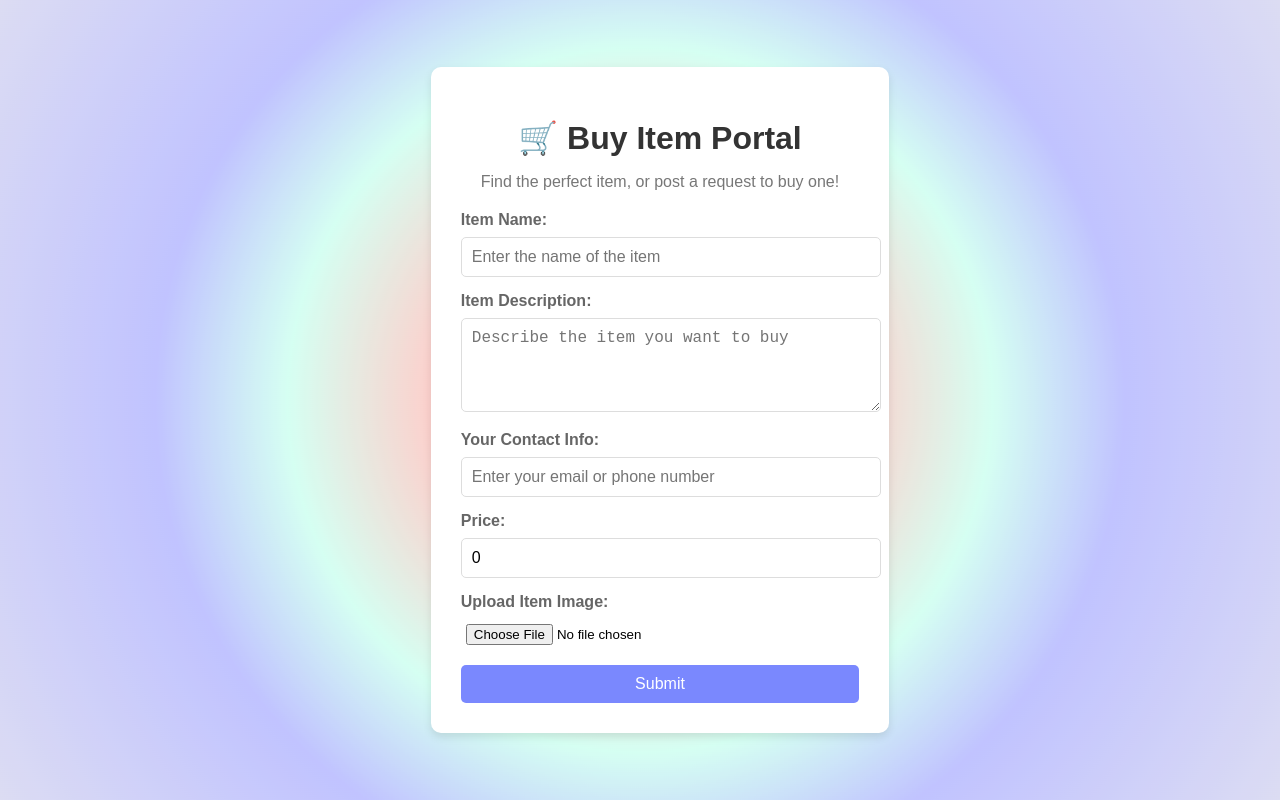
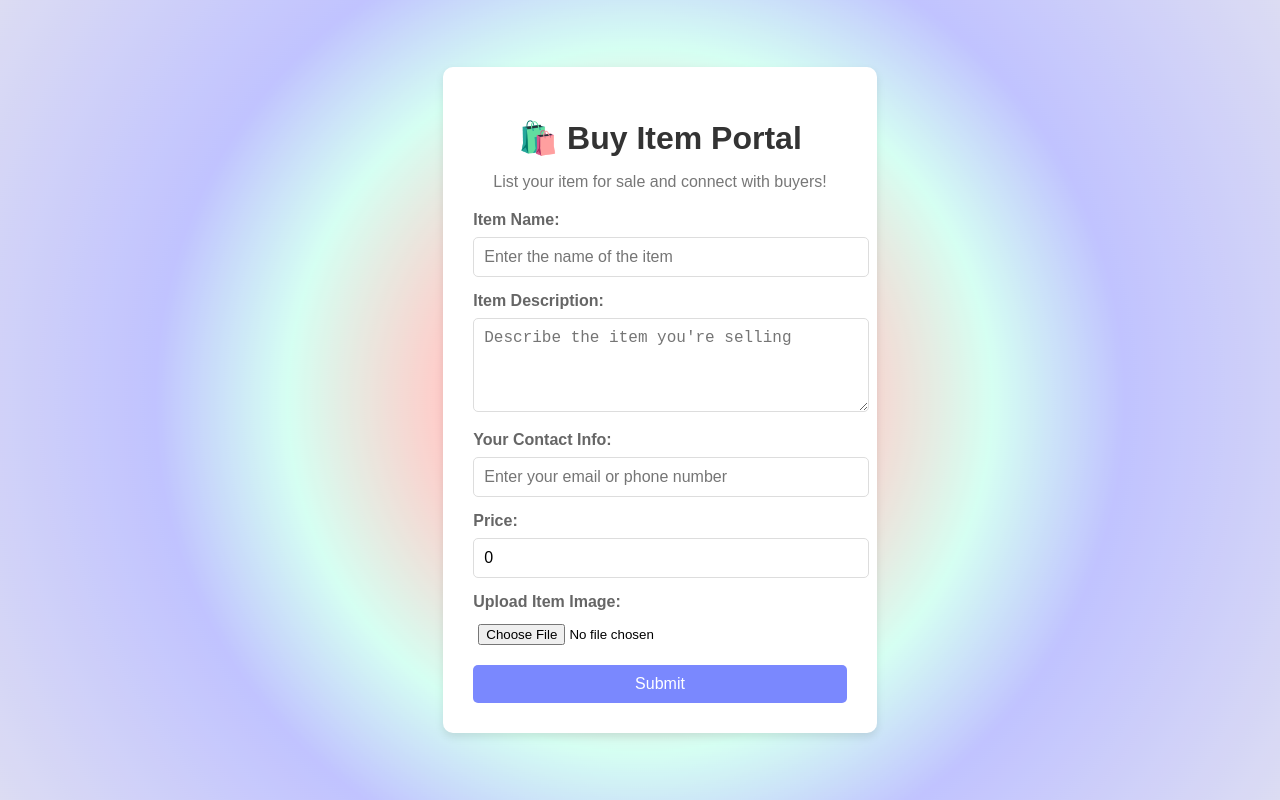
Before and after one commit to Amisha2700/hostelbuddie, a React (Vite) app in the folder frontend_main/hb_login/: page /buy in a window 1280 px wide. Built offline with nearby package versions, Linux system fonts and the light colour scheme.

Commit message:
Buy button done

```diff
--- a/frontend_main/hb_login/src/buy.jsx
+++ b/frontend_main/hb_login/src/buy.jsx
@@ -1,14 +1,141 @@
-import React, { useState } from 'react';
+// import React, { useState } from 'react';
+// import './Forms.css';
+
+// const Buy = () => {
+//   const [formData, setFormData] = useState({
+//     itemName: '',
+//     itemDescription: '',
+//     contactInfo: '',
+//     itemImage: null,
+//     price: 0
+//   });
+
+//   const handleChange = (e) => {
+//     const { name, value } = e.target;
+//     setFormData({
+//       ...formData,
+//       [name]: value,
+//     });
+//   };
+
+//   const handleFileChange = (e) => {
+//     setFormData({
+//       ...formData,
+//       itemImage: e.target.files[0],
+//     });
+//   };
+
+//   const handleSubmit = (e) => {
+//     e.preventDefault();
+//     console.log('Buy Form Submitted', formData);
+
+//     // Reset form fields
+//     setFormData({
+//       itemName: '',
+//       itemDescription: '',
+//       contactInfo: '',
+//       itemImage: null,
+//       price: 0
+//     });
+//   };
+
+//   return (
+//     <div className="container">
+//       <div className="card">
+//         <h1 className="title">🛒 Buy Item Portal</h1>
+//         <p className="subtitle">Find the perfect item, or post a request to buy one!</p>
+//         <form onSubmit={handleSubmit} className="form">
+//           <div className="form-group">
+//             <label htmlFor="itemName" className="label">Item Name:</label>
+//             <input
+//               type="text"
+//               id="itemName"
+//               name="itemName"
+//               value={formData.itemName}
+//               onChange={handleChange}
+//               required
+//               className="input"
+//               placeholder="Enter the name of the item"
+//             />
+//           </div>
+
+//           <div className="form-group">
+//             <label htmlFor="itemDescription" className="label">Item Description:</label>
+//             <textarea
+//               id="itemDescription"
+//               name="itemDescription"
+//               value={formData.itemDescription}
+//               onChange={handleChange}
+//               rows="4"
+//               required
+//               className="textarea"
+//               placeholder="Describe the item you want to buy"
+//             />
+//           </div>
+
+//           <div className="form-group">
+//             <label htmlFor="contactInfo" className="label">Your Contact Info:</label>
+//             <input
+//               type="text"
+//               id="contactInfo"
+//               name="contactInfo"
+//               value={formData.contactInfo}
+//               onChange={handleChange}
+//               required
+//               className="input"
+//               placeholder="Enter your email or phone number"
+//             />
+//           </div>
+
+//           <div className="form-group">
+//             <label htmlFor="price" className="label">Price:</label>
+//             <input
+//               type="number"
+//               id="price"
+//               name="price"
+//               value={formData.price}
+//               onChange={handleChange}
+//               required
+//               className="input"
+//               placeholder="Enter the price of the item"
+//             />
+//           </div>
+
+//           <div className="form-group">
+//             <label htmlFor="itemImage" className="label">Upload Item Image:</label>
+//             <input
+//               type="file"
+//               id="itemImage"
+//               name="itemImage"
+//               onChange={handleFileChange}
+//               className="file-input"
+//             />
+//           </div>
+
+//           <button type="submit" className="button">
+//             Submit
+//           </button>
+//         </form>
+//       </div>
+//     </div>
+//   );
+// };
+
+// export default Buy;
+
+import React, { useState, useRef } from 'react';
 import './Forms.css';
-
+import axios from 'axios';
 const Buy = () => {
   const [formData, setFormData] = useState({
     itemName: '',
     itemDescription: '',
     contactInfo: '',
     itemImage: null,
-    price: 0
+    price: 0,
   });
+
+  //const fileInputRef = useRef(null); // Ref for file input
 
   const handleChange = (e) => {
     const { name, value } = e.target;
@@ -25,8 +152,34 @@ const Buy = () => {
     });
   };
 
-  const handleSubmit = (e) => {
+  const handleSubmit = async(e) => {
     e.preventDefault();
+    try {
+      const data = new FormData();
+      data.append('itemName', formData.itemName);
+      data.append('itemDescription', formData.itemDescription);
+      data.append('price', formData.price);
+      data.append('contactInformation', formData.contactInfo);
+      data.append('picturepath', formData.itemImage);
+      const email = localStorage.getItem('emailid');
+      data.append('emailid', email);
+      console.log('Token:', localStorage.getItem('generatetoken'));
+
+      const config = {
+        headers: {
+          'Content-Type': 'multipart/form-data',
+          Authorization: `Bearer ${localStorage.getItem('generatetoken')}`, // Include a token if your `verify` middleware requires authentication
+        },
+      };
+
+      const response = await axios.post(
+        'http://localhost:4200/posts/buy-sell/newBuyPosts',
+        data,
+        config
+      );
+
+    console.log('Post created successfully:', response.data);
+    // Log the form data
     console.log('Buy Form Submitted', formData);
 
     // Reset form fields
@@ -35,15 +188,23 @@ const Buy = () => {
       itemDescription: '',
       contactInfo: '',
       itemImage: null,
-      price: 0
+      price:0,
     });
+  }catch(error){
+    console.error('Error creating post:', error.response ? error.response.data : error.message);
+  }
   };
+  //   // Reset file input manually
+  //   if (fileInputRef.current) {
+  //     fileInputRef.current.value = null;
+  //   }
+  // };
 
   return (
     <div className="container">
       <div className="card">
-        <h1 className="title">🛒 Buy Item Portal</h1>
-        <p className="subtitle">Find the perfect item, or post a request to buy one!</p>
+        <h1 className="title">🛍️ Buy Item Portal</h1>
+        <p className="subtitle">List your item for sale and connect with buyers!</p>
         <form onSubmit={handleSubmit} className="form">
           <div className="form-group">
             <label htmlFor="itemName" className="label">Item Name:</label>
@@ -69,7 +230,7 @@ const Buy = () => {
               rows="4"
               required
               className="textarea"
-              placeholder="Describe the item you want to buy"
+              placeholder="Describe the item you're selling"
             />
           </div>
 
@@ -107,6 +268,7 @@ const Buy = () => {
               type="file"
               id="itemImage"
               name="itemImage"
+              //ref={fileInputRef} // Attach ref to input
               onChange={handleFileChange}
               className="file-input"
             />
```
